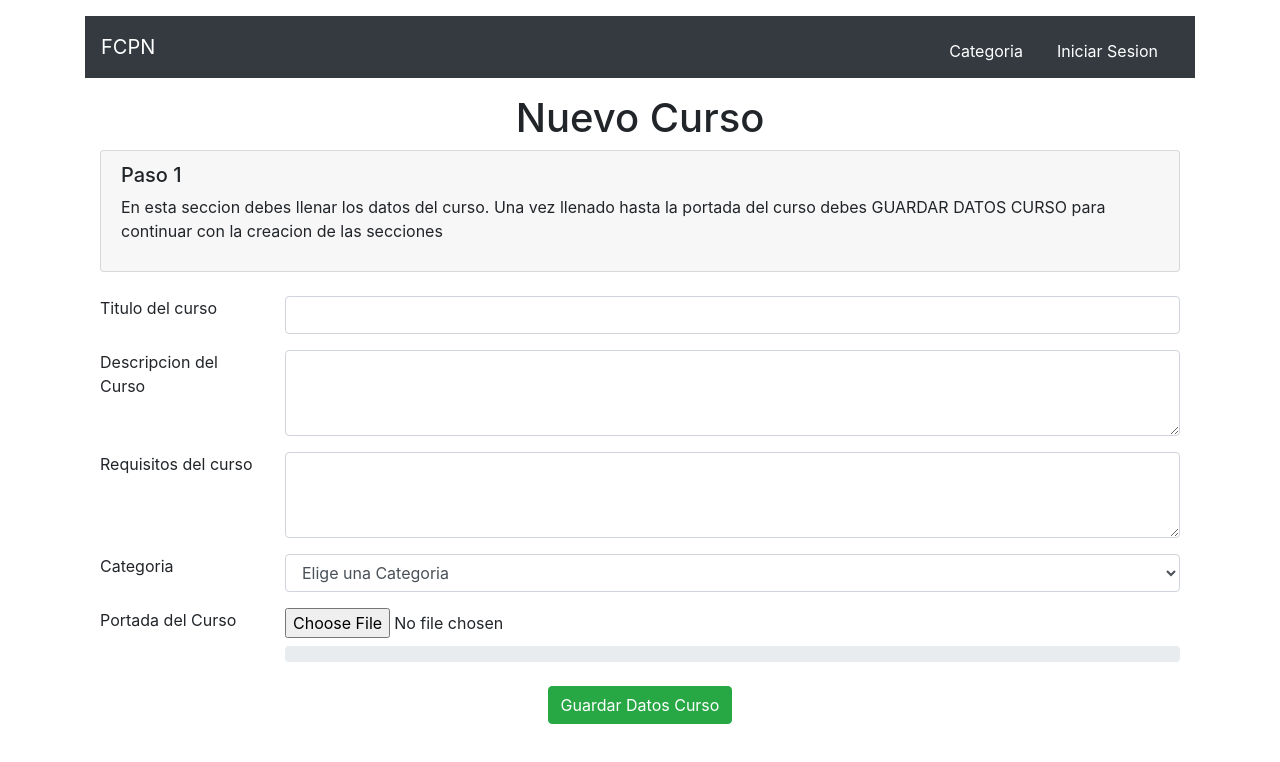
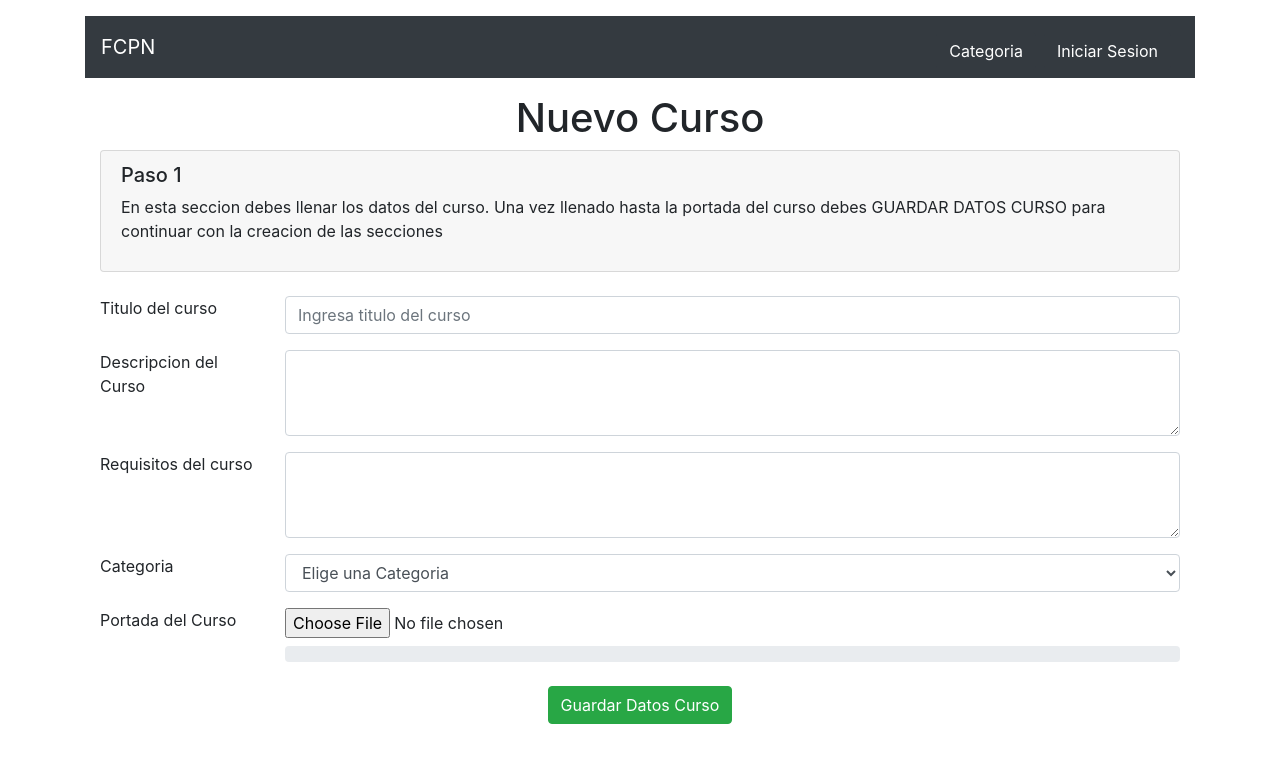
Before and after one commit to Marisabel-Condori/UF-CPN, a React (Create React App) app: page /NuevoCurso in a window 1280 px wide. Shown: the top 762 px of the page. Built offline with nearby package versions, Linux system fonts and the light colour scheme.

Commit message:
disabled

```diff
--- a/src/components/customs/NuevoCursoDatos.jsx
+++ b/src/components/customs/NuevoCursoDatos.jsx
@@ -93,7 +93,7 @@ const NuevoCursoDatos = ({ functionP, idPersona }) => {
                     <div className="row">
                         <div className="col-md-2"> <label >Titulo del curso</label>  </div>
                         <div className="col-md-10">
-                            <inputs
+                            <input
                                 type="text"
                                 {...register('tituloCurso', {
                                     required: { value: true, message: 'El titulo es requerido' }
@@ -110,7 +110,7 @@ const NuevoCursoDatos = ({ functionP, idPersona }) => {
                     <div className="row">
                         <div className="col-md-2"> <label>Descripcion del Curso</label>  </div>
                         <div className="col-md-10">
-                            <textarea
+                            <textarea disabled={disabled}
                                 {...register('descripcion', {
                                     required: { value: true, message: 'La descripcion es requerida' }
                                 })
```
